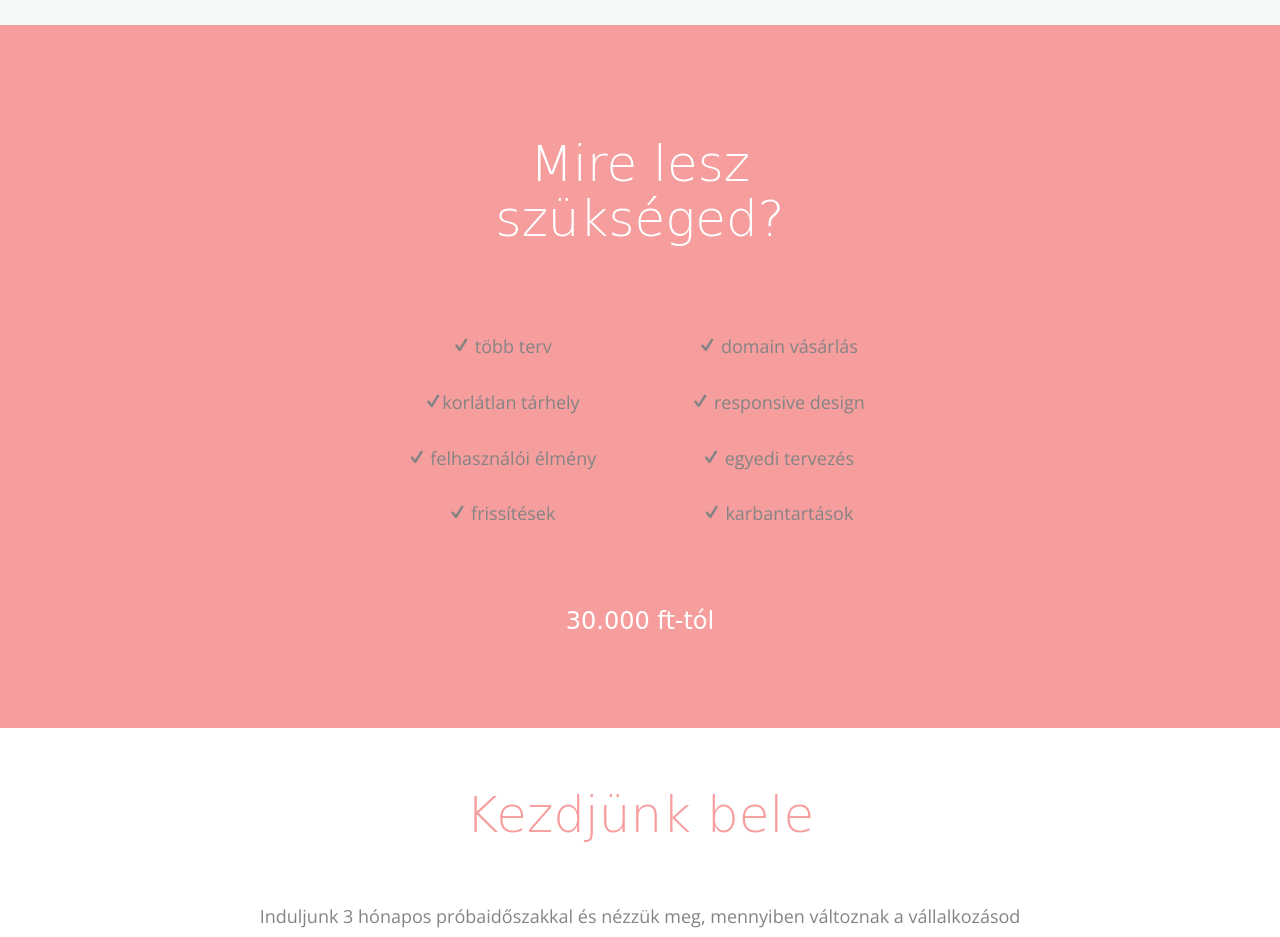
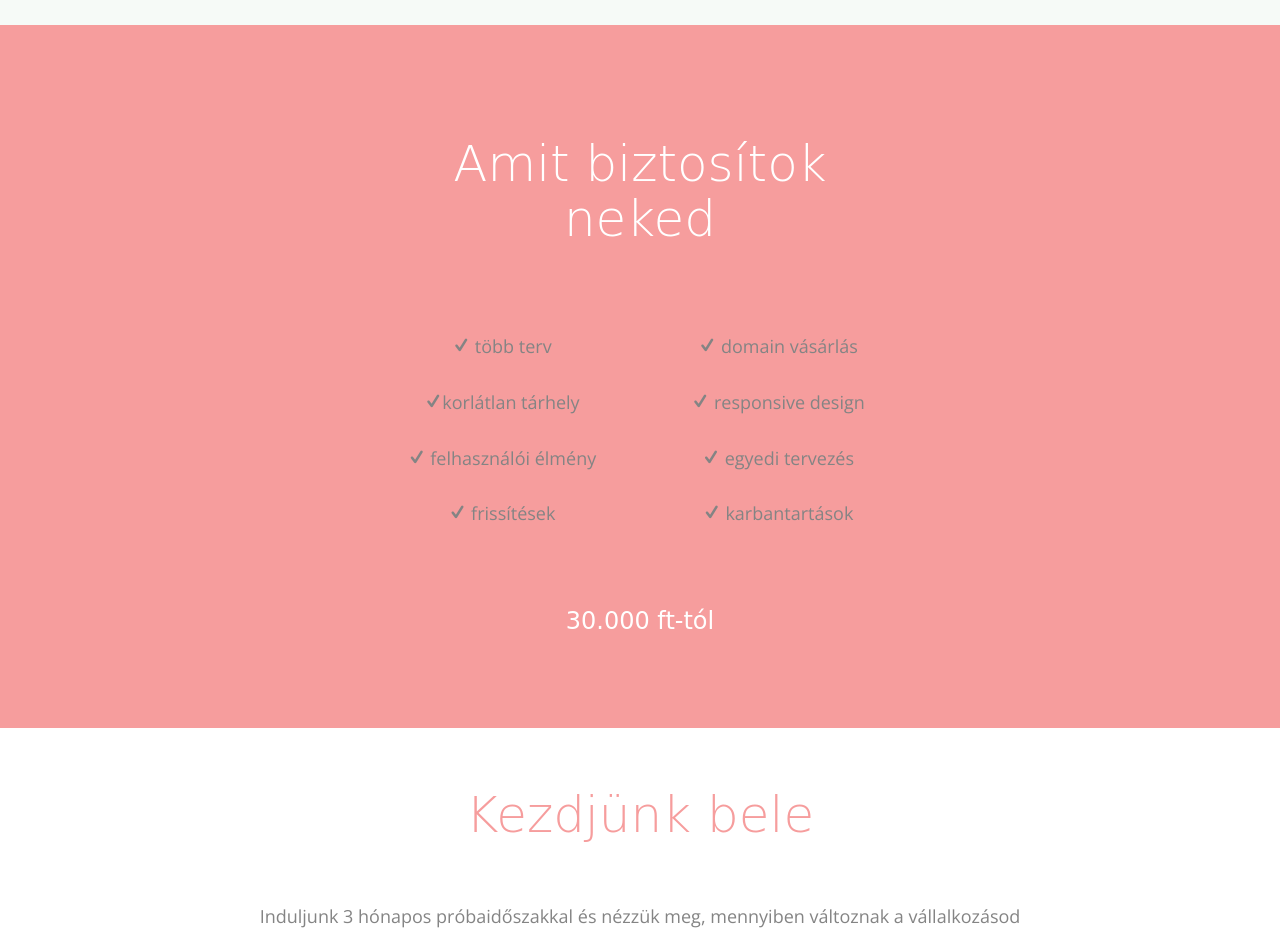
Before and after one commit to juhasztunde/tuju, a website: page index.html in a window 1280 px wide. Shown: the part 3300-4237 px from the top of the page. Drawn offline with nearby package versions, Linux system fonts and the light colour scheme; some packages are replaced by stand-ins of ours; no server answers; files whose address does not match are found by name; a web font is replaced by a local one.

Commit message:
miben segítek change

```diff
--- a/index.html
+++ b/index.html
@@ -1,9 +1,7 @@
 
 <!DOCTYPE html>
-<!--[if lt IE 7]>      <html class="no-js lt-ie9 lt-ie8 lt-ie7"> <![endif]-->
-<!--[if IE 7]>         <html class="no-js lt-ie9 lt-ie8"> <![endif]-->
-<!--[if IE 8]>         <html class="no-js lt-ie9"> <![endif]-->
-<!--[if gt IE 8]><!--> <html class="no-js"> <!--<![endif]-->
+
+<html class="no-js">
 	<head>
 	<meta charset="utf-8">
 	<meta http-equiv="X-UA-Compatible" content="IE=edge">
@@ -13,19 +11,6 @@
 	<meta name="keywords" content="free html5, free template, free bootstrap, html5, css3, mobile first, responsive" />
 	<meta name="author" content="FREEHTML5.CO" />
 
-  <!--
-	//////////////////////////////////////////////////////
-
-	FREE HTML5 TEMPLATE
-	DESIGNED & DEVELOPED by FREEHTML5.CO
-
-	Website: 		http://freehtml5.co/
-	Email: 			info@freehtml5.co
-	Twitter: 		http://twitter.com/fh5co
-	Facebook: 		https://www.facebook.com/fh5co
-
-	//////////////////////////////////////////////////////
-	 -->
 
 
 
@@ -51,10 +36,7 @@
 
 	<!-- Modernizr JS -->
 	<script src="js/modernizr-2.6.2.min.js"></script>
-	<!-- FOR IE9 below -->
-	<!--[if lt IE 9]>
-	<script src="js/respond.min.js"></script>
-	<![endif]-->
+
 
 	</head>
 	<body>
@@ -166,7 +148,7 @@
                               <div class="row animate-box">
                                  <div class="col-md-8 col-md-offset-2">
                                     <div class="col-md-12 text-center heading-section">
-                                       <h2 style="color:white">Mire lesz szükséged?<br><br></h2>
+                                       <h2 style="color:white">Amit biztosítok neked<br><br></h2>
                                      <div class="row">
                                           <div class="col-sm-6  block wow bounceIn">
                                              <p> <i class="icon-check"></i> több terv </p>
```
